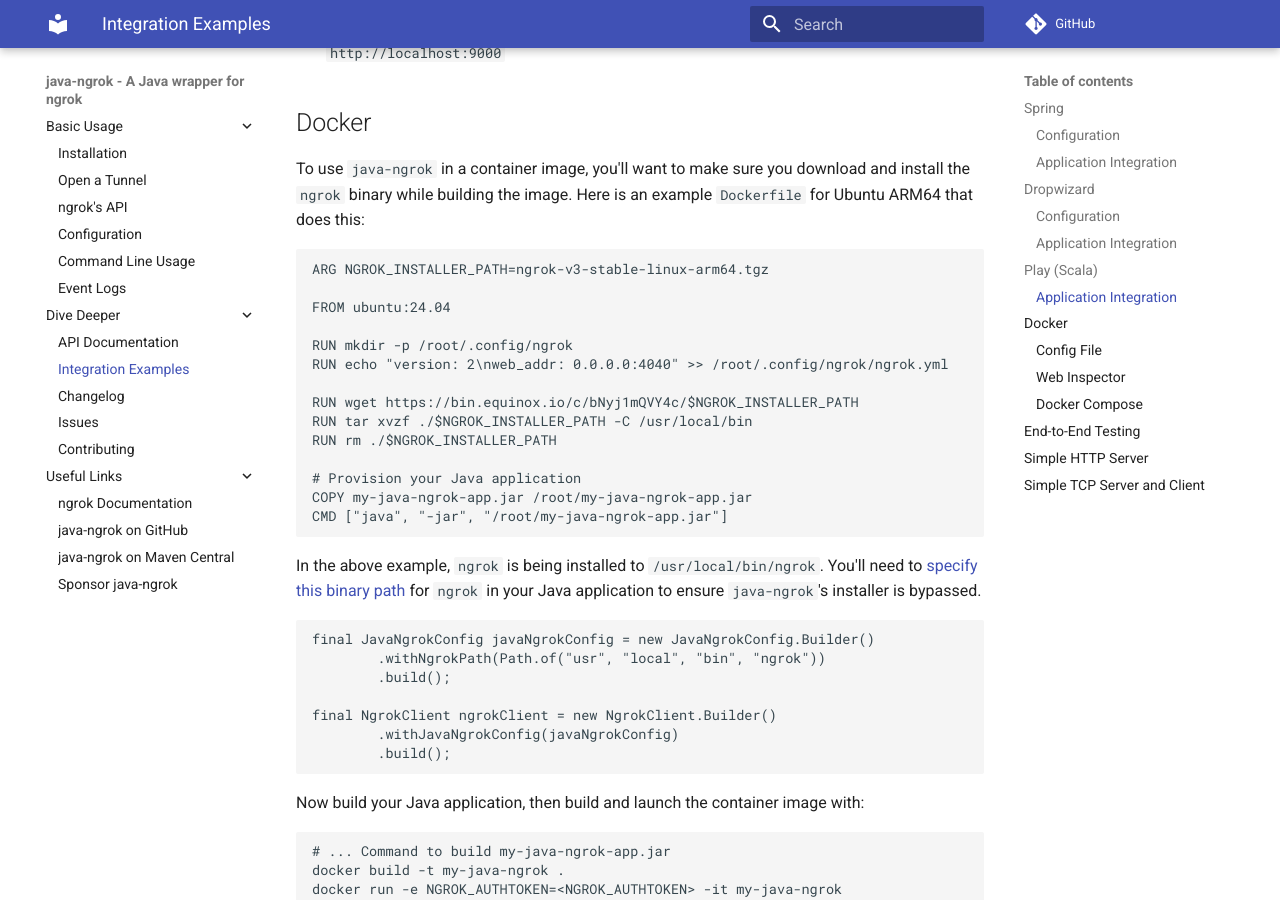
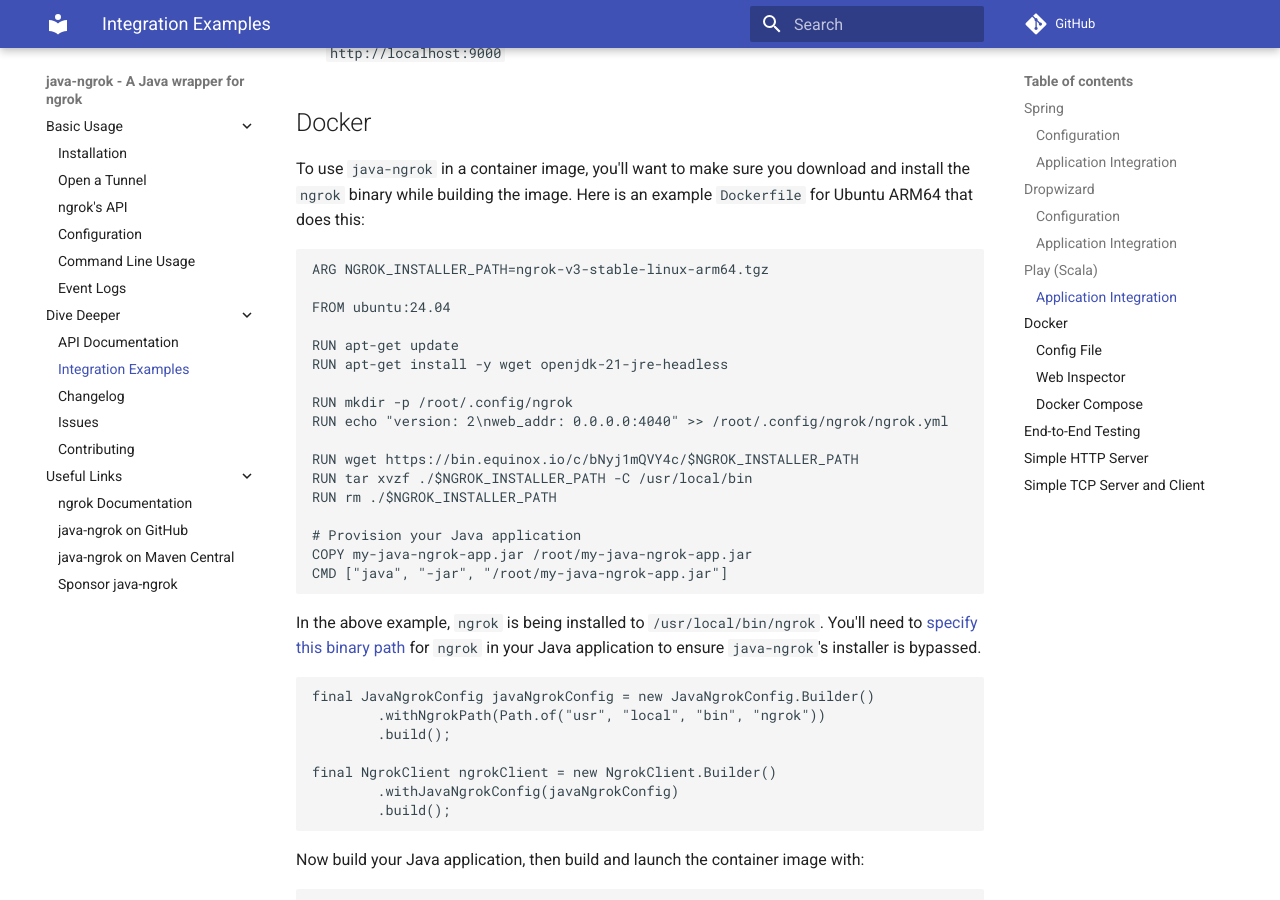
Before and after one commit to alexdlaird/java-ngrok, an MkDocs documentation site: the page built from docs/integration.md, in a window 1280 px wide and 900 px high, scrolled down 5368 px. Built offline with MkDocs 1.6.1 and Material for MkDocs 9.7.7, drawn with Linux system fonts in a browser that asks for light colours; comment, search, counter and statistics services are not loaded.

Commit message:
Update integration.md

```diff
--- a/docs/integration.md
+++ b/docs/integration.md
@@ -268,6 +268,9 @@ ARG NGROK_INSTALLER_PATH=ngrok-v3-stable-linux-arm64.tgz
 
 FROM ubuntu:24.04
 
+RUN apt-get update
+RUN apt-get install -y wget openjdk-21-jre-headless
+
 RUN mkdir -p /root/.config/ngrok
 RUN echo "version: 2\nweb_addr: 0.0.0.0:4040" >> /root/.config/ngrok/ngrok.yml
 
```
